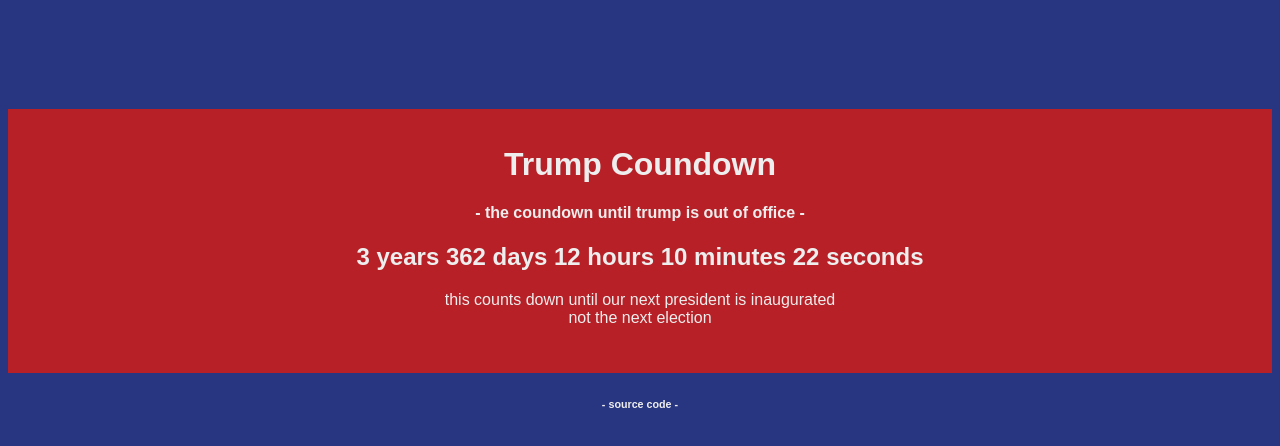
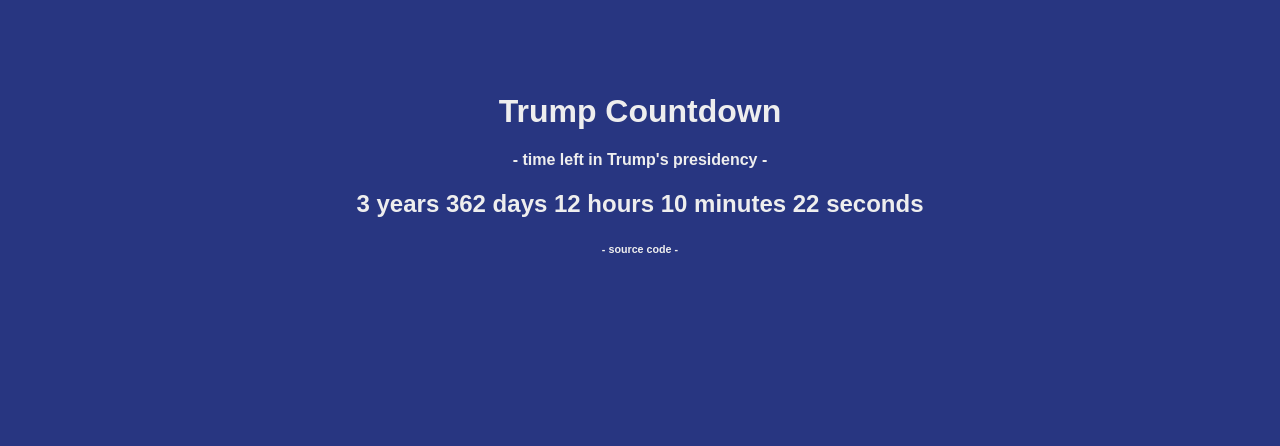
Before and after one commit to zimeg/trump-clock, a plain HTML site: page index.html in a window 1280 px wide. Drawn offline with Linux system fonts and the light colour scheme.

Commit message:
listened to reddit's advice

```diff
--- a/index.html
+++ b/index.html
@@ -10,11 +10,10 @@
 
     <body>
         <center>
-            <div style="padding-top: 8%;"></div>
+            <div style="padding-top: 5%;"></div>
 
-            <div id="text">
-            <h1>Trump Coundown</h1>
-            <h4>- the coundown until trump is out of office -</h4>
+            <h1>Trump Countdown</h1>
+            <h4>- time left in Trump's presidency -</h4>
 
             <h2>
                 <span id="year"></span>
@@ -23,9 +22,6 @@
                 <span id="minutes"></span>
                 <span id="seconds"></span>
             </h2>
-            <p>this counts down until our next president is inaugurated<br />
-                not the next election</p>
-            </div>
 
             <h6>- <a href="https://github.com/Zimboboys/trump-clock" target="_blank">source code</a> -</h6>
         </center>
@@ -54,12 +50,16 @@
                 hours-=24;
             }
 
-            while(minutes>59) {
+            while(minutes>60) {
                 minutes-=60;
             }
 
-            while(seconds>59) {
+            while(seconds>60) {
                 seconds-=60;
+            }
+
+            if(seconds==60) {
+                minutes--;
             }
 
             if(!years==0) {
--- a/style.css
+++ b/style.css
@@ -4,12 +4,6 @@
     color: #eee;
 }
 
-#text {
-    padding-top: 15px;
-    padding-bottom: 30px;
-    background-color: #b62026;
-}
-
 a {
     text-decoration: none;
     color: #eee;
```
